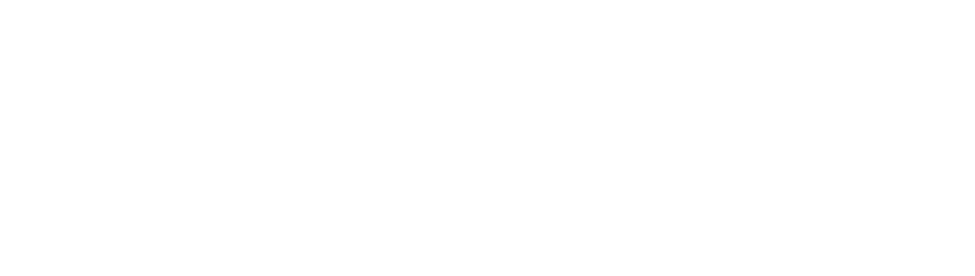
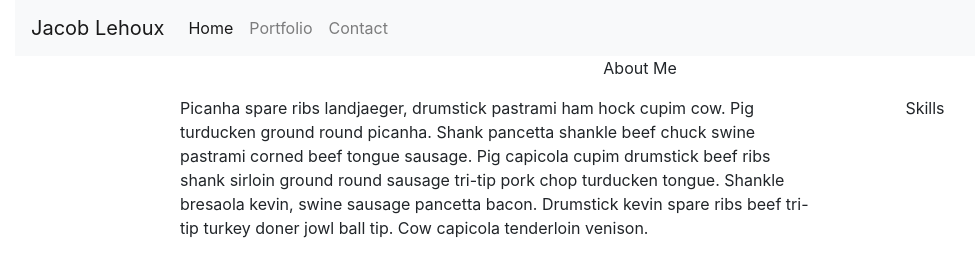
Before and after one commit to jalehoux/bootstrap-portfolio, a plain HTML site: page index.html in a window 1280 px wide. Shown: the whole page, without its empty margins (0-975 px from the left). Drawn offline with nearby package versions, Linux system fonts and the light colour scheme.

Commit message:
added some text

```diff
--- a/index.html
+++ b/index.html
@@ -10,6 +10,54 @@
     <link rel="stylesheet" href="https://maxcdn.bootstrapcdn.com/bootstrap/4.0.0/css/bootstrap.min.css" integrity="sha384-Gn5384xqQ1aoWXA+058RXPxPg6fy4IWvTNh0E263XmFcJlSAwiGgFAW/dAiS6JXm" crossorigin="anonymous">
   </head>
   <body>
+    <div class="container-fluid">
+        <nav class="navbar navbar-expand-lg navbar-light bg-light">
+            <a class="navbar-brand" href="#">Jacob Lehoux</a>
+            <button class="navbar-toggler hidden-lg-up" type="button" data-toggle="collapse" data-target="#collapsibleNavId" aria-controls="collapsibleNavId"
+                aria-expanded="false" aria-label="Toggle navigation">
+                <span class="navbar-toggler-icon"></span>
+            </button>
+            <div class="collapse navbar-collapse" id="collapsibleNavId">
+                <ul class="navbar-nav">
+                    <li class="nav-item active">
+                        <a class="nav-link" href="#">Home <span class="sr-only">(current)</span></a>
+                    </li>
+                    <li class="nav-item">
+                        <a class="nav-link" href="#">Portfolio</a>
+                    </li>
+                    <li class="nav-item">
+                        <a class="nav-link" href="#">Contact</a>
+                    </li>
+                </ul>
+            </div>
+        </nav>
+    </div>
+
+    <div class="container-fluid" id="background">
+        <div class="container" id="content">
+            <div class="row">
+                <div class="col-lg-10 offset-lg-1">
+                    <p class="text-center">About Me</p>
+                </div>
+            </div>
+            <div class="row">
+                <div class="col-lg-7 offset-lg-1">
+                    <p>Picanha spare ribs landjaeger, drumstick pastrami ham hock cupim cow. Pig turducken ground round picanha. Shank pancetta shankle beef chuck swine pastrami corned beef tongue sausage. Pig capicola cupim drumstick beef ribs shank sirloin ground round sausage tri-tip pork chop turducken tongue. Shankle bresaola kevin, swine sausage pancetta bacon. Drumstick kevin spare ribs beef tri-tip turkey doner jowl ball tip. Cow capicola tenderloin venison.</p>
+                </div>
+                <div class="col-lg-2">
+                    <p class="text-center">Skills</p>
+                </div>
+            </div>
+        </div>
+    </div>
+
+    <!-- <div class="container-fluid" id="footer">
+        <footer class="footer">
+            <div class="container">
+                <span class="text-muted">Copyright</span>
+            </div>
+        </footer>
+    </div> -->
 
     <!-- Optional JavaScript -->
     <!-- jQuery first, then Popper.js, then Bootstrap JS -->
```
